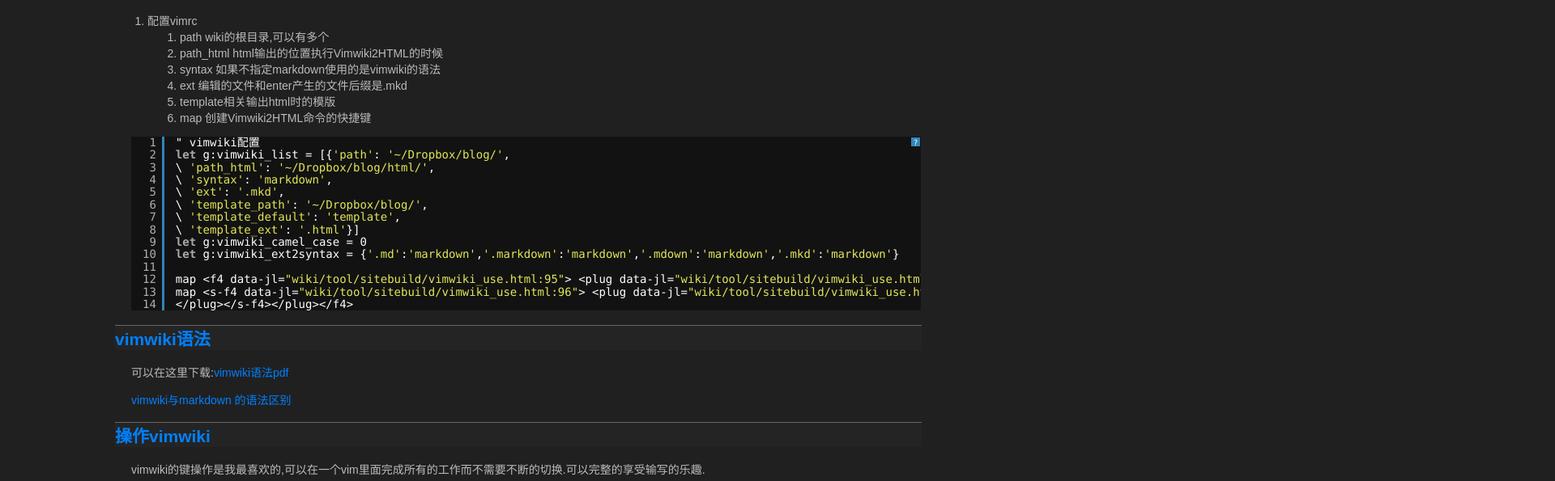
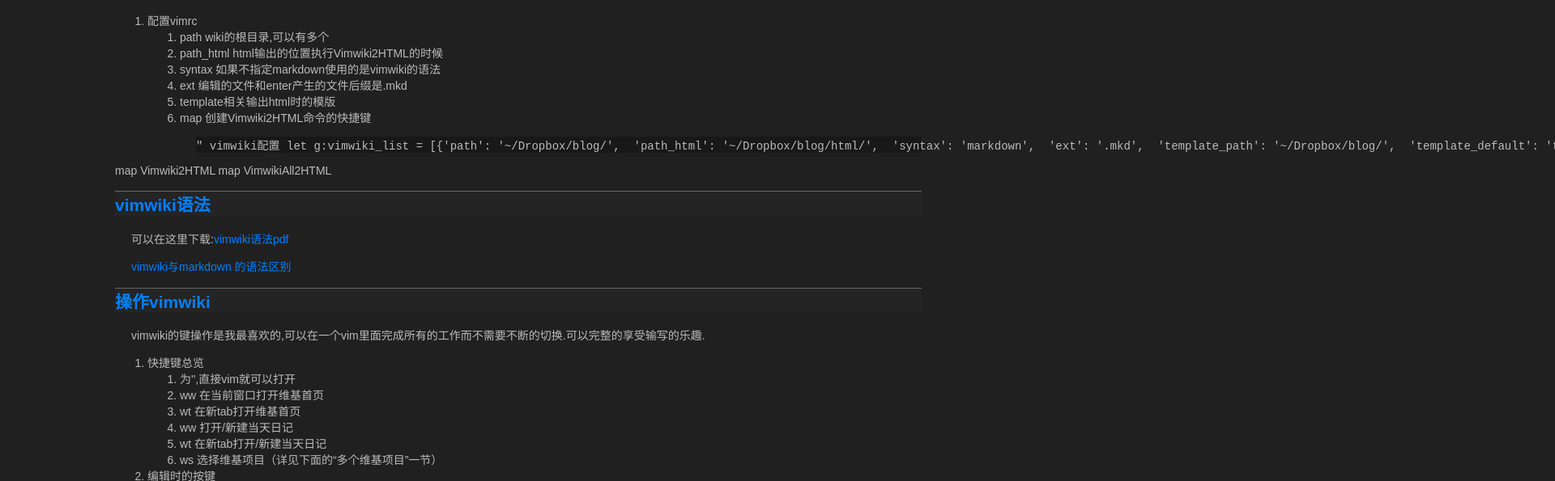
Before and after one commit to ohlinux/blog, a plain HTML site: page wiki/tool/sitebuild/vimwiki_use.html in a window 1280 px wide. Shown: the part 604-1199 px from the top of the page at 81% size, 1920 px wide, since content can reach past the window. Drawn offline with Linux system fonts and the light colour scheme.

Commit message:
更新 css

```diff
--- a/wiki/tool/sitebuild/vimwiki_use.html
+++ b/wiki/tool/sitebuild/vimwiki_use.html
@@ -77,23 +77,12 @@
 <li>syntax 如果不指定markdown使用的是vimwiki的语法</li>
 <li>ext 编辑的文件和enter产生的文件后缀是.mkd</li>
 <li>template相关输出html时的模版</li>
-<li>map 创建Vimwiki2HTML命令的快捷键</li>
+<li>map 创建Vimwiki2HTML命令的快捷键
+<pre>
+&quot; vimwiki配置 let g:vimwiki_list = [{'path': '~/Dropbox/blog/',  'path_html': '~/Dropbox/blog/html/',  'syntax': 'markdown',  'ext': '.mkd',  'template_path': '~/Dropbox/blog/',  'template_default': 'template',  'template_ext': '.html'}] let g:vimwiki_camel_case = 0 let g:vimwiki_ext2syntax = {'.md':'markdown','.markdown':'markdown','.mdown':'markdown','.mkd':'markdown'}</li>
 </ul></li>
 </ul>
-<pre class="brush: bash">
-" vimwiki配置
-let g:vimwiki_list = [{'path': '~/Dropbox/blog/',
-\ 'path_html': '~/Dropbox/blog/html/',
-\ 'syntax': 'markdown',
-\ 'ext': '.mkd',
-\ 'template_path': '~/Dropbox/blog/',
-\ 'template_default': 'template',
-\ 'template_ext': '.html'}]
-let g:vimwiki_camel_case = 0
-let g:vimwiki_ext2syntax = {'.md':'markdown','.markdown':'markdown','.mdown':'markdown','.mkd':'markdown'}
-
-map <F4> <Plug>Vimwiki2HTML
-map <S-F4> <Plug>VimwikiAll2HTML
+map <F4> <Plug>Vimwiki2HTML map <S-F4> <Plug>VimwikiAll2HTML
 </pre>
 
 <h2 id="vimwiki语法"><a href="#vimwiki语法">vimwiki语法</a></h2>
```
Also changed, not shown: wiki/tool/sitebuild/ohlinuxwiki.html (+5 -21 lines), 2 other files.
